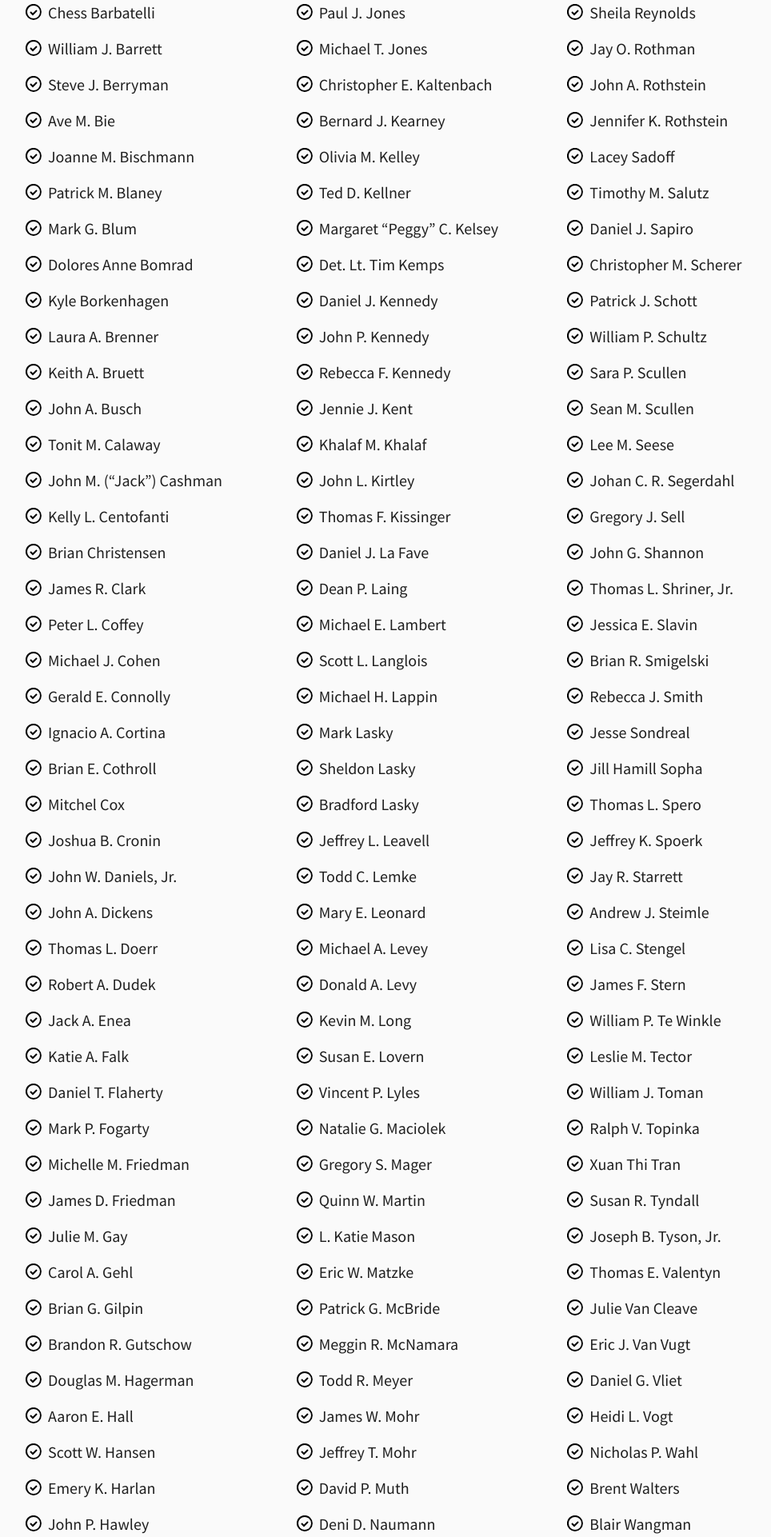
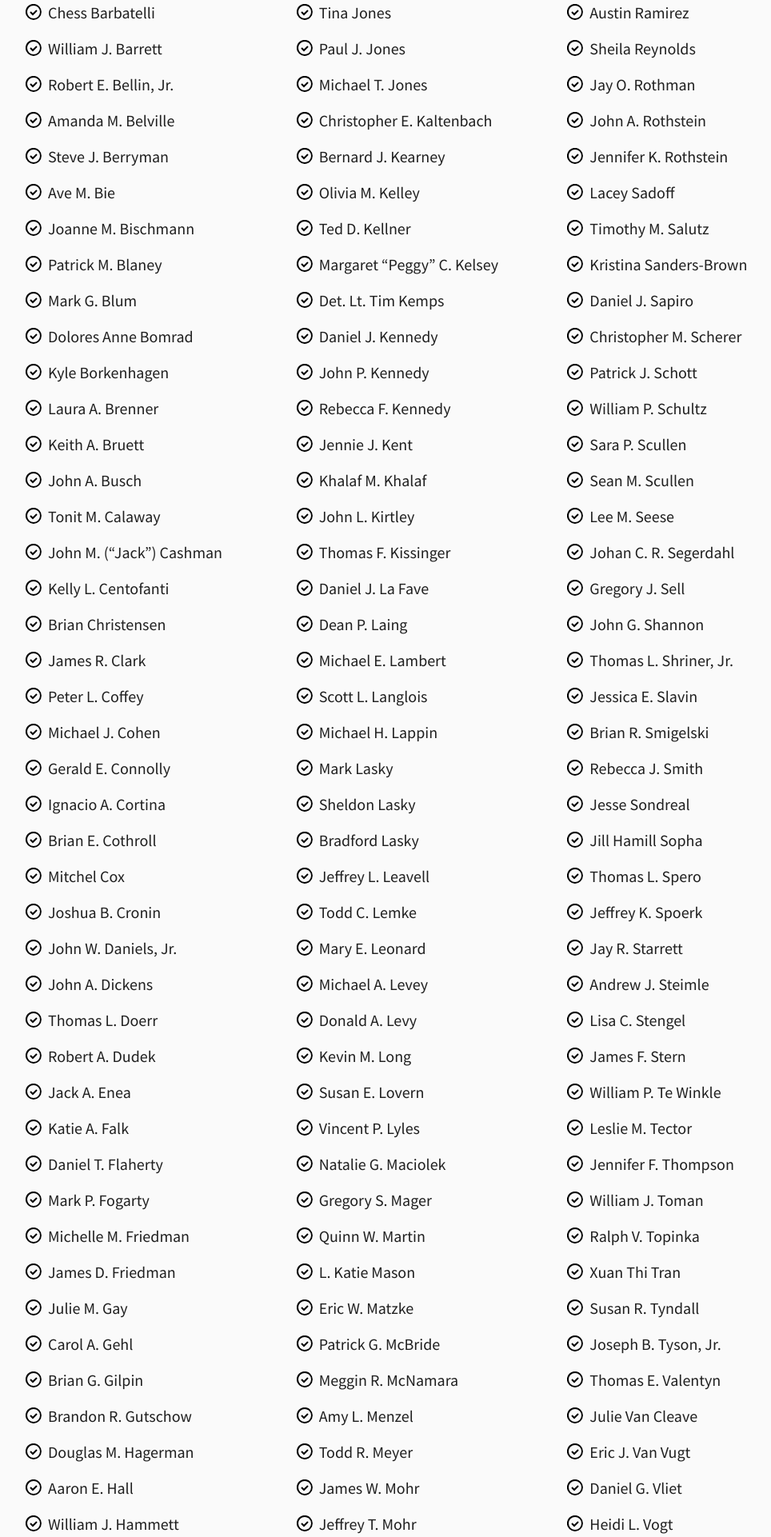
Before and after one commit to tekjoe/judicial-campaign, a Gatsby site: page /endorsements in a window 1280 px wide. Shown: the part 5428-7350 px from the top of the page at 80% size, without its empty margins (124-1088 px from the left). Built offline with nearby package versions, Linux system fonts and the light colour scheme; Gatsby itself is replaced by a stand-in of ours.

Commit message:
added endorsements

```diff
--- a/src/components/organisms/Endorsements/utils.js
+++ b/src/components/organisms/Endorsements/utils.js
@@ -256,6 +256,13 @@
     "Gregory J. Sell",
     "Albert S. Orr",
     "Mark G. Blum",
+    "Amanda M. Belville",
+    "Robert E. Bellin, Jr.",
+    "Kristina Sanders-Brown",
+    "William J. Hammett",
+    "Amy L. Menzel",
+    "Jeffrey T. Oswald",
+    "Jennifer F. Thompson",
   ],
 }
 
```
